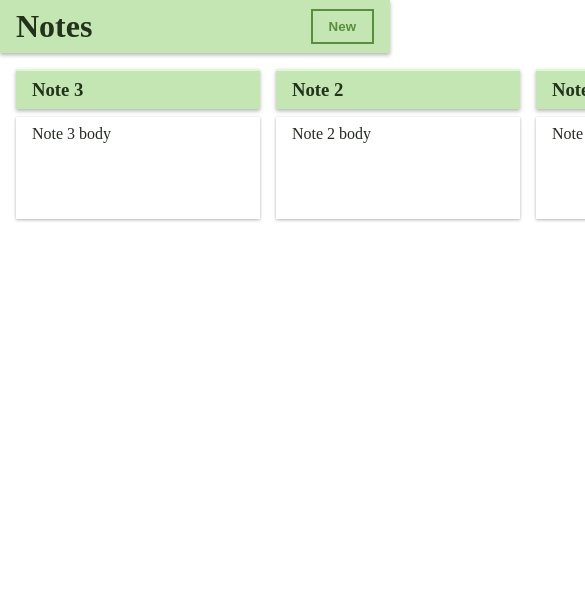
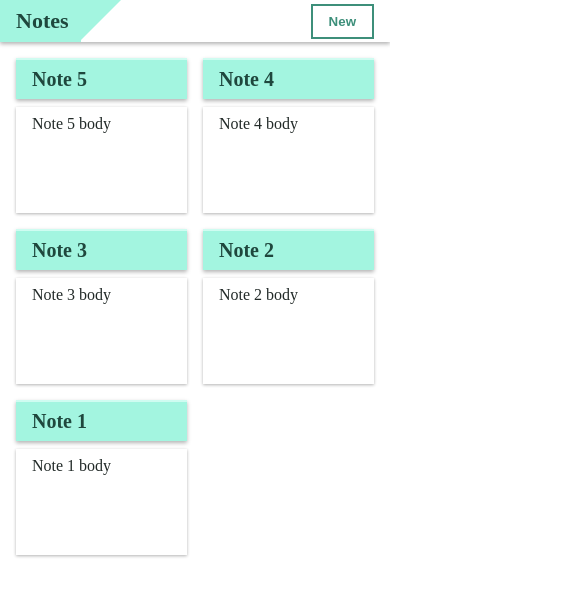
Before and after one commit to andyrift/js-notes, a plain HTML site: page index.html in a window 390 px wide. Shown: the top 596 px of the page, 585 px wide, since content can reach past the window. Drawn offline with Linux system fonts and the light colour scheme.

Commit message:
feat: change and improve styles
change note card structure
change colors
add support for small screens
generate placeholder notes in a loop

```diff
--- a/index.html
+++ b/index.html
@@ -11,16 +11,23 @@
 
 <body>
     <header class="top-bar">
-        <h1 class="top-bar__title">Notes</h1>
-        <button id="new-note" class="button">New</button>
+        <div class="top-bar__title-container">
+            <h1 class="top-bar__title">Notes</h1>
+            <div class="top-bar__title-triangle"></div>
+        </div>
+        <div class="top-bar__container">
+            <button id="new-note" class="button">New</button>
+        </div>
     </header>
     <div class="page-content">
         <div class="note-container">
             <!-- Note Card Example
             <div class="note-card">
                 <div class="note-card__content">
-                    <div class="note-card__title">Title</div>
-                    <div class="note-card__body">Body</div>
+                    <h1 class="note-card__title">Title</h1>
+                    <div class="note-card__body">
+                        <p class="note-card__text-body">Body</p>
+                    </div>
                 </div>
             </div>
             -->
--- a/main.js
+++ b/main.js
@@ -13,18 +13,12 @@ function initApp() {
     addPlaceholderNotes()
 
     function addPlaceholderNotes() {
-        notes.add({
-            title: "Note 1",
-            body: "Note 1 body",
-        })
-        notes.add({
-            title: "Note 2",
-            body: "Note 2 body",
-        })
-        notes.add({
-            title: "Note 3",
-            body: "Note 3 body",
-        })
+        for (let i = 1; i <= 5; i += 1) {
+            notes.add({
+                title: `Note ${i}`,
+                body: `Note ${i} body`,
+            })
+        }
         notes.update()
     }
 
@@ -366,7 +360,7 @@ function createNoteCard(titleText = "Unnamed", bodyText = "") {
  * @returns {HTMLElement}
  */
 function createNoteTitle(text) {
-    var title = createElement('h3', 'note-card__title')
+    var title = createElement('h1', 'note-card__title')
     if (text) {
         title.innerText = text
     } else {
@@ -380,8 +374,10 @@ function createNoteTitle(text) {
  * @returns {HTMLElement}
  */
 function createNoteBody(text) {
-    var body = createElement('p', 'note-card__body')
-    body.innerText = text
+    var body = createElement('div', 'note-card__body')
+    var textBody = createElement('p', 'note-card__text-body')
+    textBody.innerText = text
+    body.appendChild(textBody)
     return body
 }
 
--- a/styles.css
+++ b/styles.css
@@ -1,30 +1,66 @@
+:root {
+    --main-color: hsl(165, 80%, 80%);
+    --main-color-brighter: hsl(165, 90%, 90%);
+    --main-color-darker: hsl(165, 40%, 40%);
+
+    --title-text-color: hsl(165, 40%, 20%);
+    --text-color: hsl(165, 10%, 15%);
+
+    --shadow: 0 2px 4px hsl(0, 0%, 0%, 30%);
+    --shadow-s: 0 1px 3px hsl(0, 0%, 0%, 30%);
+
+    --border: solid 2px var(--main-color-darker);
+}
+
 body {
     margin: 0;
     padding: 0;
 }
 
 .top-bar {
-    background: hsl(100, 50%, 80%);
-    box-shadow: 0 2px 4px hsl(0, 0%, 0%, 30%);
+    background: white;
+    box-shadow: var(--shadow);
     margin: 0;
-    padding: 8px 16px;
     display: flex;
     align-items: center;
     justify-content: space-between;
-    gap: 16px;
+}
+
+.top-bar__title-container {
+    display: flex;
+    height: 100%;
 }
 
 .top-bar__title {
-    color: hsl(100, 30%, 15%);
+    background: var(--main-color);
+    color: var(--title-text-color);
     margin: 0;
-    padding: 0;
+    padding: 8px 12px 8px 16px;
+    z-index: 1;
+    font-size: 22px;
+}
+
+.top-bar__title-triangle {
+    background: var(--main-color);
+    aspect-ratio: 1 / 1;
+    padding: 25%;
+    transform: skewX(-45deg);
+    margin-left: -25%;
+    z-index: 0;
+}
+
+.top-bar__container {
+    margin: 0;
+    padding: 0 16px;
+    display: flex;
+    justify-items: center;
 }
 
 .button {
     background: transparent;
     font-weight: 700;
-    border: solid 2px hsl(100, 40%, 40%);
-    color: hsl(100, 40%, 40%);
+    border: var(--border);
+    color: var(--main-color-darker);
     font-weight: 700;
     margin: 0;
     padding: 8px 16px;
@@ -33,14 +69,21 @@ body {
 }
 
 .button:hover {
-    background: hsl(100, 30%, 90%);
+    background: var(--main-color-brighter);
 }
 
 .page-content {
     margin: auto;
     padding: 16px;
-    width: 1024px;
+    width: 1008px;
 }
+
+@media (max-width: 1024px) {
+	.page-content {
+        width: auto;
+	}
+}
+
 
 .note-container {
     display: grid;
@@ -49,8 +92,38 @@ body {
     gap: 16px;
 }
 
+@media only screen and (max-width: 600px) {
+    .note-container {
+        grid-template-columns: repeat(1, 1fr);
+    }
+}
+
+@media (max-width: 1024px) {
+	.note-container {
+		grid-template-columns: repeat(3, 1fr);
+	}
+}
+
+@media (max-width: 786px) {
+	.note-container {
+		grid-template-columns: repeat(2, 1fr);
+	}
+}
+
+@media (max-width: 480px) {
+	.note-container {
+		grid-template-columns: repeat(2, 1fr);
+	}
+}
+
+@media (max-width: 360px) {
+	.note-container {
+		grid-template-columns: repeat(1, 1fr);
+	}
+}
+
 .note-card {
-    height: 150px;
+    height: auto;
 }
 
 .note-card__content {
@@ -63,44 +136,63 @@ body {
 }
 
 .note-card__title {
-    background: hsl(100, 50%, 80%);
-    border-top: solid 2px hsl(100, 70%, 90%);
-    box-shadow: 0 2px 4px hsl(0, 0%, 0%, 30%);
-    color: hsl(100, 30%, 15%);
+    background: var(--main-color);
+    border-top: solid 2px var(--main-color-brighter);
+    box-shadow: var(--shadow);
+    color: var(--title-text-color);
+    font-size: 20px;
     margin: 0;
     padding: 8px 16px;
 }
 
 .note-card__body {
-    box-shadow: 0 1px 3px hsl(0, 0%, 0%, 30%);
-    color: hsl(100, 10%, 15%);
-    flex-grow: 1;
+    box-shadow: var(--shadow-s);
+    color: var(--text-color);
     margin: 0;
     padding: 8px 16px;
+    overflow: hidden;
+}
+
+.note-card__text-body {
+    color: var(--text-color);
+    margin: 0;
+    padding: 0;
+    overflow: hidden;
+    text-overflow: ellipsis;
+    height: 5lh;
 }
 
 .note-editor {
-    width: 400px;
+    width: 464px;
     display: flex;
     margin: auto;
     flex-direction: column;
     gap: 16px;
 }
 
+@media (max-width: 480px) {
+	.note-editor {
+        width: auto;
+	}
+}
+
 .note-editor__title {
-    border: solid 2px hsl(100, 40%, 40%);
+    border: var(--border);
     outline: none;
-    padding: 4px 8px;
-    font-size: 16px;
+    padding: 8px 16px;
+    font-size: 18px;
     font-weight: 600;
+    color: var(--text-color);
 }
 
 .note-editor__body {
-    padding: 4px 8px;
-    border: solid 2px hsl(100, 40%, 40%);
+    border: var(--border);
     outline: none;
+    padding: 8px 16px;
+    height: 300px;
     resize: none;
-    height: 200px;
+    font-size: 14px;
+    color: var(--text-color);
 }
 
 .note-editor__actions {
```
